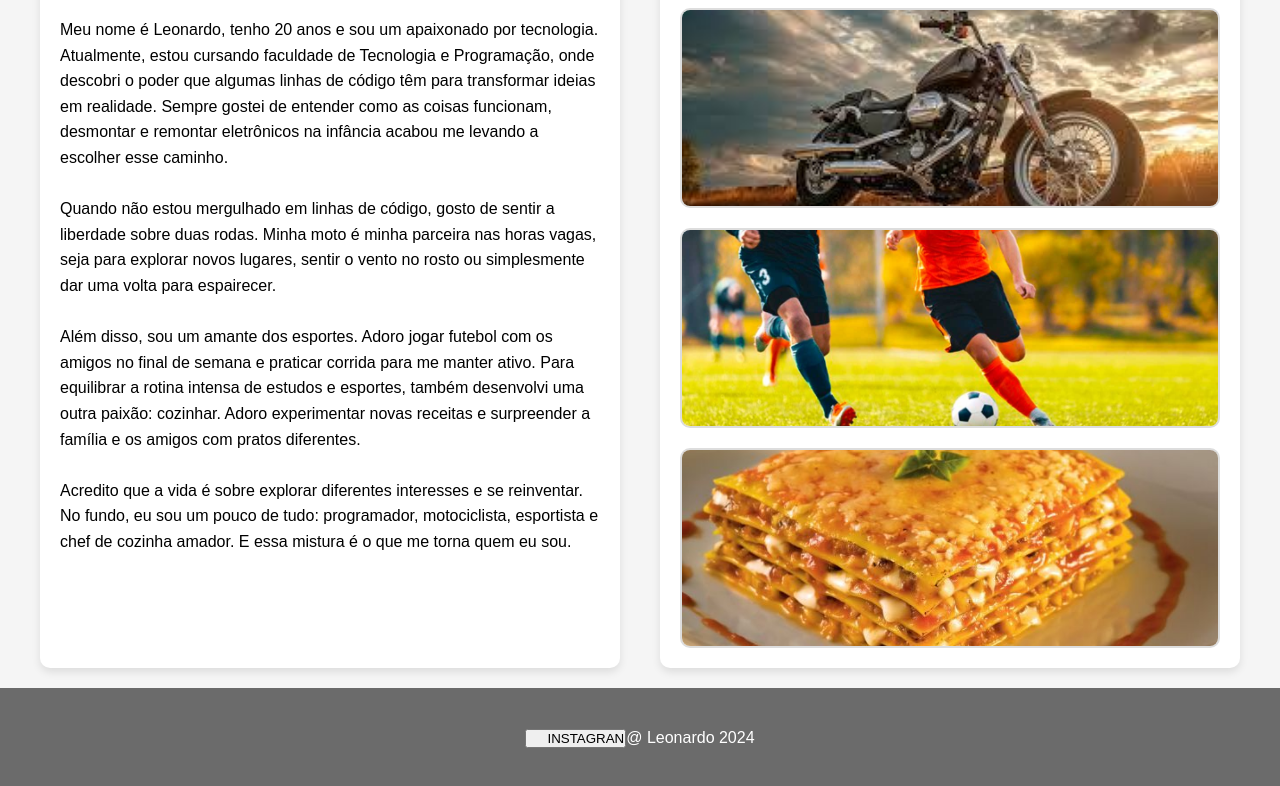
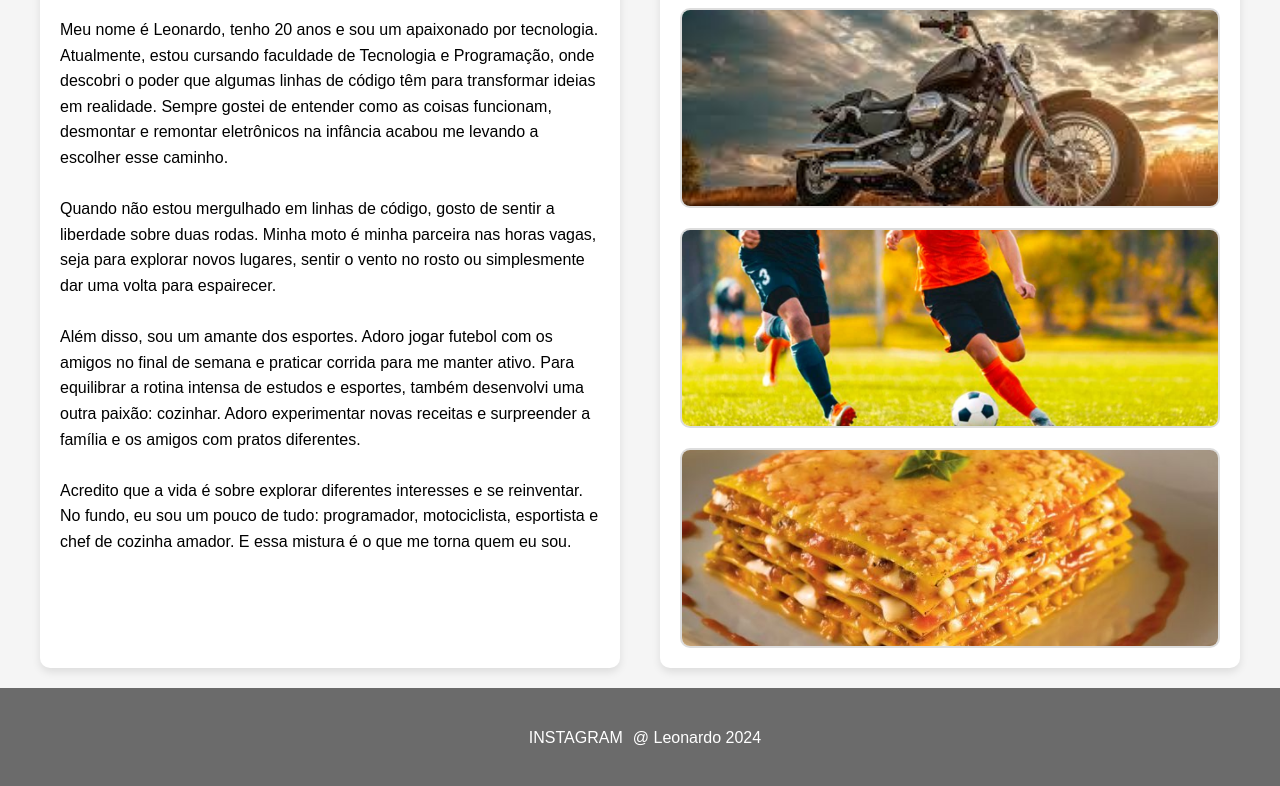
Before and after one commit to leonardo681/-SitePessoalemHTML, a plain HTML site: page index.html in a window 1280 px wide. Shown: the part 224-1010 px from the top of the page. Drawn offline with Linux system fonts and the light colour scheme.

Commit message:
Update index.html

```diff
--- a/index.html
+++ b/index.html
@@ -45,8 +45,7 @@
 </div>
 
 <footer>
-    <button>
-    <a href="https://www.instagram.com/leonardo681_/?next=%2F" ></a>INSTAGRAN</button>
+    <a href="https://www.instagram.com/leonardo681_/?next=%2F" target="_blank" >INSTAGRAM</a>
     @ Leonardo 2024
 </footer>
     <script src="script.js"></script>
```
